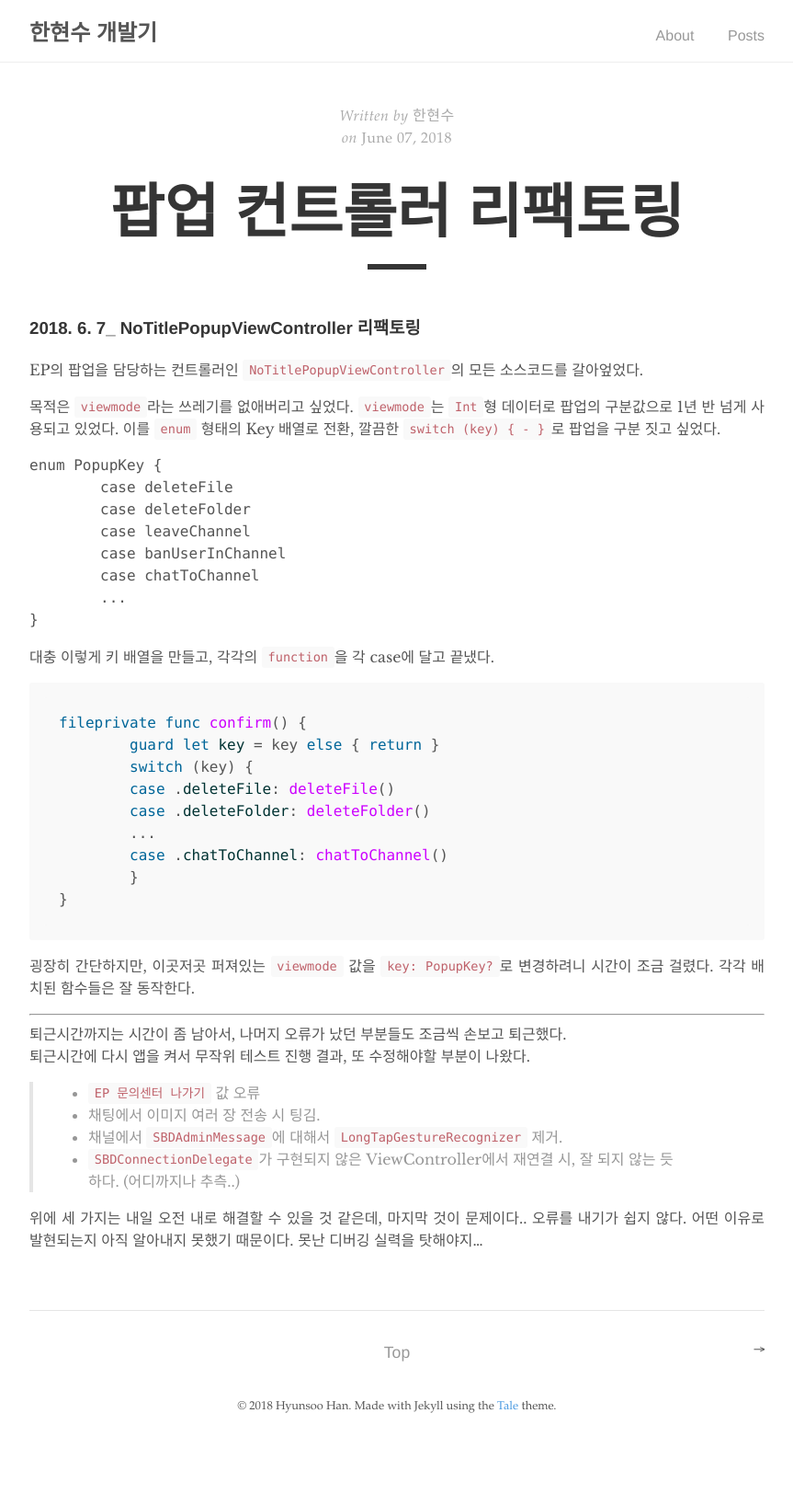
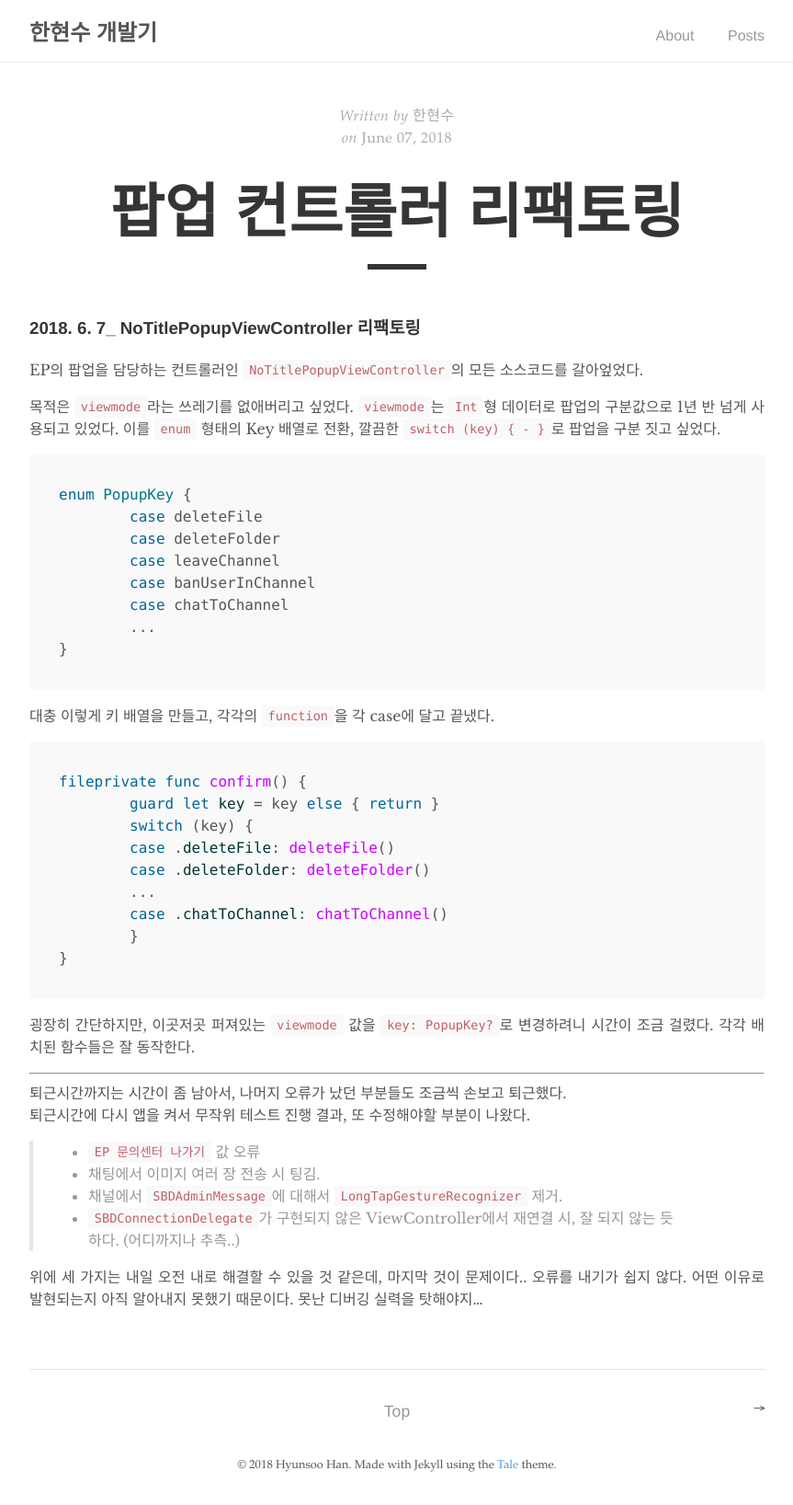
Before and after one commit to hyunsooo/hyunsooo.github.io, a Jekyll site: the page built from _posts/2018-06-07-no-title-popup-view-controller-refactoring.md, in a window 1280 px wide. Shown: the whole page at 92% size, without its empty margins (208-1071 px from the left). Built offline with Jekyll 4.4.1, drawn with Linux system fonts in a browser that asks for light colours; before the commit the page ends 1572 px from its top, so only the background shows below that.

Commit message:
fix fence code block swift in first markdown

````diff
--- a/_posts/2018-06-07-no-title-popup-view-controller-refactoring.md
+++ b/_posts/2018-06-07-no-title-popup-view-controller-refactoring.md
@@ -12,7 +12,7 @@ EP의 팝업을 담당하는 컨트롤러인 `NoTitlePopupViewController`의 모
 목적은 `viewmode`라는 쓰레기를 없애버리고 싶었다.
 `viewmode`는 `Int`형 데이터로 팝업의 구분값으로 1년 반 넘게 사용되고 있었다. 이를 `enum` 형태의 Key 배열로 전환, 깔끔한 `switch (key) { - }`로 팝업을 구분 짓고 싶었다.
 
-```[swift]
+```swift
 enum PopupKey {
 	case deleteFile
 	case deleteFolder
````
